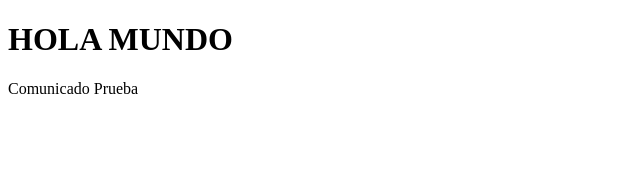
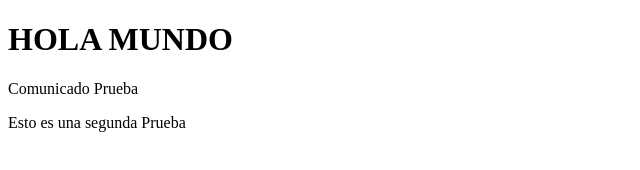
Before and after one commit to RicardoPrgramer/RepositorioPrime, a plain HTML site: page index.html in a window 1280 px wide. Shown: the whole page, without its empty margins (0-640 px from the left). Drawn offline with Linux system fonts and the light colour scheme.

Commit message:
Agregando segunda prueba

```diff
--- a/index.html
+++ b/index.html
@@ -9,5 +9,6 @@
 <body>
     <h1>HOLA MUNDO</h1>
     <p>Comunicado Prueba</p>
+    <p>Esto es una segunda Prueba</p>
 </body>
 </html>
```
